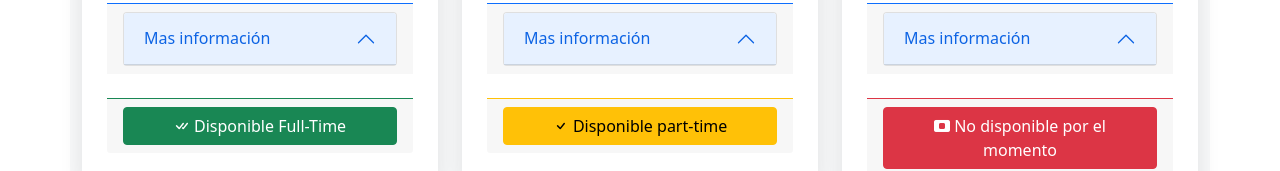
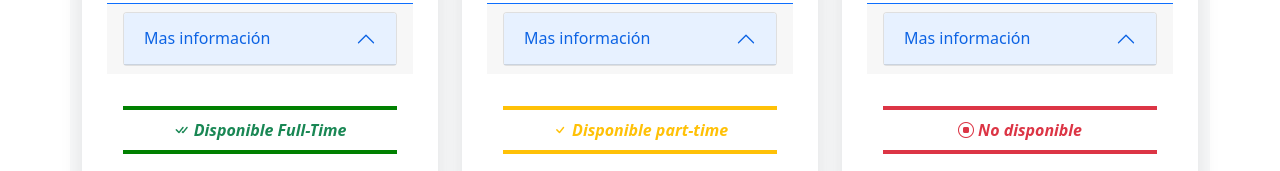
Before and after one commit to gmarroyo261194/GFA-Final, a plain HTML site: page pages/equipo.html in a window 1280 px wide. Shown: the part 782-953 px from the top of the page. Drawn offline with nearby package versions, Linux system fonts and the light colour scheme; files whose address does not match are found by name.

Commit message:
agregado de animacion en indicadores de disponibilidad - equipo

```diff
--- a/css/estilo.css
+++ b/css/estilo.css
@@ -295,14 +295,48 @@ ul{
   }
 }
 
-/*scroll personalizados*/
-/* body::-webkit-scrollbar{
-  width: 10px;
-  background: orange;
+/*Animacion sobre los indicadores de disponibilidad en pagina equipo*/
+.div_animado_verde{
+    width: 100%;
+    height: 4px;
+    background: green;
+    transition: width 3s;
+    animation: estado_disponibilidad 3s;
+}
+.div_animado_amarillo{
+  width: 100%;
+  height: 4px;
+  background: #ffc107;
+  transition: width 3s;
+  animation: estado_disponibilidad 3s;
+}
+.div_animado_rojo{
+  width: 100%;
+  height: 4px;
+  background: #dc3545;
+  transition: width 3s;
+  animation: estado_disponibilidad 3s;
 }
 
-body::-webkit-scrollbar-thumb{
-  background: rgba(255, 255, 255, 0.2);
-  border-radius: 10px;
-  border-right: 2px solid;
-} */
+@keyframes estado_disponibilidad {
+  0% {
+    width: 0%;
+  }
+  20% {
+    width: 20%;
+  }
+  40% {
+    width: 40%;
+  }
+  60% {
+    width: 60%;
+  }
+  80% {
+    width: 80%;
+  }
+  100% {
+    width: 100%;
+    color: black;
+  }
+}
+/*************************************************/
--- a/pages/equipo.html
+++ b/pages/equipo.html
@@ -22,8 +22,8 @@
                     <header class="mt-2">
                         <nav class="navbar navbar-expand-lg navbar-dark shadow-lg">
                             <div class="container-fluid">
-                                <a class="navbar-brand text-white fw-bold fs-3" href="#"><img
-                                    class="icono_empresa"  src="../assets/iconos/favicon3.png" alt="">
+                                <a class="navbar-brand text-white fw-bold fs-3" href="#"><img class="icono_empresa"
+                                        src="../assets/iconos/favicon3.png" alt="">
                                     GFA
                                     Freelancer's</a>
                                 <button class="navbar-toggler" type="button" data-bs-toggle="collapse"
@@ -109,8 +109,8 @@
                                         aria-labelledby="panelsStayOpen-headingUno">
                                         <div class="accordion-body d-flex flex-column">
                                             <div class="d-flex flex-column align-items-center">
-                                                <img class="img-fluid mb-2 img-thumbnail bg-info" src="../assets/images/estudiante.png"
-                                                    alt="">
+                                                <img class="img-fluid mb-2 img-thumbnail bg-info"
+                                                    src="../assets/images/estudiante.png" alt="">
                                             </div>
                                             <ul class="text-start">
                                                 <li>
@@ -120,7 +120,8 @@
                                                     <i class="bi bi-check-circle pe-2"></i>ASP.NET, Blazor
                                                 </li>
                                                 <li>
-                                                    <i class="bi bi-clock pe-2"></i><strong><em>Desarrollo Web</em></strong>
+                                                    <i class="bi bi-clock pe-2"></i><strong><em>Desarrollo
+                                                            Web</em></strong>
                                                 </li>
                                                 <li>
                                                     <a href=""><i class="bi bi-eye pe-2"></i>Ver C.V. Completo</a>
@@ -131,8 +132,20 @@
                                 </div>
                             </div>
                         </div>
-                        <div class="card-footer border-success mt-4">
-                            <button class="btn btn-success bi-check-all w-100"> Disponible Full-Time</button>
+                        <div
+                            class="card-footer bg-transparent border-top-0 mt-4 justify-content-around align-content-center">
+                            <div class="row">
+                                <div class="col">
+                                    <div class="div_animado_verde"></div>
+                                </div>
+                            </div>
+                            <div class="row">
+                                <i class="fw-bolder text-success my-2 bi-check-all"> Disponible Full-Time</i>
+                            </div>
+                            <div class="col">
+                                <div class="div_animado_verde"></div>
+                            </div>
+                            <!-- <button class="btn btn-success bi-check-all w-100"> Disponible Full-Time</button> -->
                         </div>
                     </div>
                 </div>
@@ -160,8 +173,8 @@
                                         aria-labelledby="panelsStayOpen-headingUno">
                                         <div class="accordion-body d-flex flex-column">
                                             <div class="d-flex flex-column align-items-center">
-                                                <img class="img-fluid mb-2 img-thumbnail bg-info" src="../assets/images/estudiante.png"
-                                                    alt="">
+                                                <img class="img-fluid mb-2 img-thumbnail bg-info"
+                                                    src="../assets/images/estudiante.png" alt="">
                                             </div>
                                             <ul class="text-start">
                                                 <li>
@@ -182,8 +195,19 @@
                                 </div>
                             </div>
                         </div>
-                        <div class="card-footer border-warning mt-4">
-                            <button class="btn btn-warning bi-check rounded w-100"> Disponible part-time</button>
+                        <div class="card-footer border-top-0 bg-transparent mt-4">
+                            <div class="row">
+                                <div class="col">
+                                    <div class="div_animado_amarillo"></div>
+                                </div>
+                            </div>
+                            <div class="row">
+                                <i class="fw-bolder text-warning my-2 bi-check"> Disponible part-time</i>
+                            </div>
+                            <div class="col">
+                                <div class="div_animado_amarillo"></div>
+                            </div>
+                            <!-- <button class="btn btn-warning bi-check rounded w-100"> Disponible part-time</button> -->
                         </div>
                     </div>
                 </div>
@@ -211,12 +235,13 @@
                                         aria-labelledby="panelsStayOpen-headingTres">
                                         <div class="accordion-body d-flex flex-column">
                                             <div class="d-flex flex-column align-items-center">
-                                                <img class="img-fluid img-thumbnail bg-info mb-2" src="../assets/images/estudiante.png"
-                                                    alt="">
+                                                <img class="img-fluid img-thumbnail bg-info mb-2"
+                                                    src="../assets/images/estudiante.png" alt="">
                                             </div>
                                             <ul class="text-start">
                                                 <li>
-                                                    <i class="bi bi-check-circle pe-2"></i>Ing. en Sistemas - U.T.N. F.R.M.
+                                                    <i class="bi bi-check-circle pe-2"></i>Ing. en Sistemas - U.T.N.
+                                                    F.R.M.
                                                 </li>
                                                 <li>
                                                     <i class="bi bi-check-circle pe-2"></i>PHP
@@ -233,8 +258,21 @@
                                 </div>
                             </div>
                         </div>
-                        <div class="card-footer border-danger mt-4">
-                            <button class="btn btn-danger text-white bi-stop-btn-fill w-100"> No disponible por el momento</button>
+                        <div class="card-footer border-top-0 bg-transparent border-danger mt-4">
+                            <div class="row">
+                                <div class="col">
+                                    <div class="div_animado_rojo"></div>
+                                </div>
+                            </div>
+                            <div class="row">
+                                <i class="fw-bolder text-danger my-2 bi-stop-circle"> No disponible</i>
+                            </div>
+                            <div class="col">
+                                <div class="div_animado_rojo"></div>
+                            </div>
+<!--
+                            <button class="btn btn-danger text-white bi-stop-btn-fill w-100"> No disponible por el
+                                momento</button> -->
                         </div>
                     </div>
                 </div>
```
Also changed, not shown: pages/contacto.html (line endings or trailing spaces), 1 other file.
